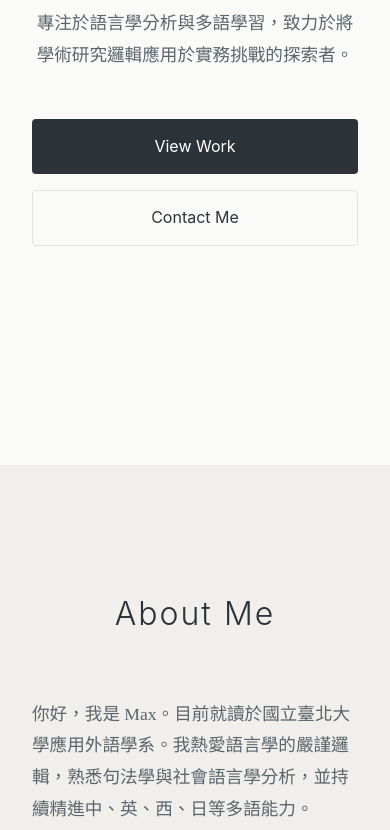
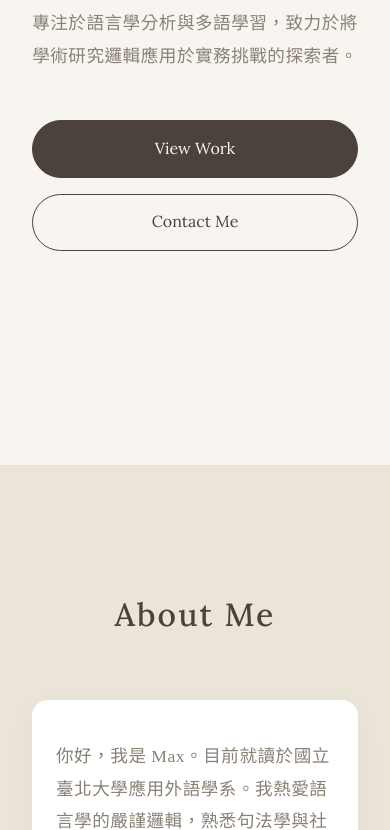
Before and after one commit to max09231211/0430, a plain HTML site: page index.html in a window 390 px wide. Shown: the part 379-1209 px from the top of the page. Drawn offline with Linux system fonts and the light colour scheme.

Commit message:
Update styles.css

```diff
--- a/styles.css
+++ b/styles.css
@@ -1,11 +1,13 @@
+/* 全域變數設定：慵懶 Jazz / Indie Lo-fi 風格 */
 :root {
-    --bg-color: #FAFAF8;
-    --bg-alt: #F0EFEB; /* 淺燕麥色 */
-    --text-main: #2C3338;
-    --text-light: #5A656B;
-    --accent-color: #556B7D;
-    --border-color: #E2E2DF;
-    --font-en: 'Inter', sans-serif;
+    --bg-color: #F8F5F0; /* 暖調奶油白，像有溫度的紙張 */
+    --bg-alt: #EBE5D9;   /* 拿鐵燕麥色，增加微醺的層次感 */
+    --text-main: #4A423B; /* 咖啡深棕色，比純黑更溫柔、不刺眼 */
+    --text-light: #8A8175; /* 褪色感的次要文字 */
+    --accent-color: #B07D62; /* 帶有秋天復古感的焦糖赤陶色 */
+    --border-color: #DED7C8;
+
+    --font-en: 'Lora', serif; /* 復古慵懶的英文字體 */
     --font-tw: 'Noto Serif TC', serif;
 }
 
@@ -16,16 +18,26 @@ body {
     font-family: var(--font-en);
     background-color: var(--bg-color);
     color: var(--text-main);
-    line-height: 1.8;
+    line-height: 1.85; /* 稍微加寬行高，讓閱讀更有呼吸感 */
 }
 
-p { font-family: var(--font-tw); color: var(--text-light); font-size: 1.1rem; }
+h1, h2, h3 {
+    font-weight: 500;
+}
+
+p {
+    font-family: var(--font-tw);
+    color: var(--text-light);
+    font-size: 1.1rem;
+    letter-spacing: 0.5px; /* 中文稍微拉開字距，增加鬆弛感 */
+    margin-bottom: 1.5rem;
+}
 
 /* 導覽列 */
 .navbar {
     position: fixed;
     top: 0; width: 100%;
-    background-color: rgba(250, 250, 248, 0.95);
+    background-color: rgba(248, 245, 240, 0.95); /* 配合背景色 */
     backdrop-filter: blur(5px);
     border-bottom: 1px solid var(--border-color);
     z-index: 1000;
@@ -45,7 +57,7 @@ p { font-family: var(--font-tw); color: var(--text-light); font-size: 1.1rem; }
 .nav-links { list-style: none; display: flex; gap: 2rem; }
 .nav-links a {
     text-decoration: none; color: var(--text-light);
-    font-size: 0.95rem; position: relative; padding-bottom: 4px;
+    font-size: 1rem; position: relative; padding-bottom: 4px;
 }
 .nav-links a:hover { color: var(--text-main); }
 .nav-links a::after {
@@ -55,52 +67,60 @@ p { font-family: var(--font-tw); color: var(--text-light); font-size: 1.1rem; }
 }
 .nav-links a:hover::after { width: 100%; }
 
-/* Sections */
+/* Sections 共用 */
 .section { padding: 120px 2rem; min-height: 60vh; }
 .container { max-width: 900px; margin: 0 auto; }
-.section-title { font-size: 2rem; font-weight: 300; margin-bottom: 3.5rem; text-align: center; letter-spacing: 2px; }
+.section-title { font-size: 2rem; font-weight: 500; margin-bottom: 3.5rem; text-align: center; letter-spacing: 2px; }
 
 /* 背景交替 */
 .about-section, .courses-section { background-color: var(--bg-alt); }
 
 /* Hero */
 .hero-section { min-height: 100vh; text-align: center; display: flex; align-items: center; }
-.hero-title { font-size: 3.5rem; font-weight: 600; margin-bottom: 1.5rem; }
+.hero-title { font-size: 3.5rem; font-weight: 500; margin-bottom: 1.5rem; }
 .chinese-name { font-family: var(--font-tw); font-weight: 400; color: var(--accent-color); margin-left: 10px; }
 .hero-subtitle { max-width: 600px; margin: 0 auto 3rem; }
 .hero-actions { display: flex; justify-content: center; gap: 1rem; }
 
-.btn { padding: 0.8rem 2.5rem; border-radius: 4px; text-decoration: none; transition: all 0.3s ease; }
-.btn-primary { background: var(--text-main); color: #fff; }
-.btn-secondary { border: 1px solid var(--border-color); color: var(--text-main); }
-.btn-primary:hover { transform: translateY(-2px); opacity: 0.9; }
+/* 按鈕樣式 (圓潤膠囊狀) */
+.btn { padding: 0.8rem 2.5rem; border-radius: 50px; text-decoration: none; transition: all 0.3s ease; cursor: pointer;}
+.btn-primary { background: var(--text-main); color: var(--bg-color); border: 1px solid var(--text-main); }
+.btn-secondary { border: 1px solid var(--text-main); color: var(--text-main); }
+.btn-primary:hover { background: var(--accent-color); border-color: var(--accent-color); color: #fff; transform: translateY(-2px); }
+.btn-secondary:hover { background: rgba(74, 66, 59, 0.05); transform: translateY(-2px); }
+
+/* About Content */
+.about-content { background: #fff; padding: 3.5rem; border-radius: 16px; box-shadow: 0 10px 30px rgba(74, 66, 59, 0.04); }
 
 /* Skills Grid */
 .skills-grid { display: grid; grid-template-columns: repeat(auto-fit, minmax(200px, 1fr)); gap: 2rem; }
 .skill-category h3 { font-size: 1rem; margin-bottom: 1rem; color: var(--accent-color); border-left: 3px solid var(--accent-color); padding-left: 10px; }
 .skill-tags { display: flex; flex-wrap: wrap; gap: 0.6rem; }
-.tag { background: #fff; padding: 4px 12px; border-radius: 20px; font-size: 0.85rem; border: 1px solid var(--border-color); color: var(--text-light); }
+/* 技能標籤 (溫潤圓角) */
+.tag { background: var(--bg-color); padding: 6px 16px; border-radius: 30px; font-size: 0.85rem; border: 1px solid var(--border-color); color: var(--text-main); }
 
 /* Courses & Projects Cards */
 .courses-grid, .projects-grid { display: grid; grid-template-columns: repeat(auto-fit, minmax(300px, 1fr)); gap: 2rem; }
-.card { background: #fff; padding: 2rem; border-radius: 8px; box-shadow: 0 4px 15px rgba(0,0,0,0.03); transition: transform 0.3s ease; }
+/* 卡片 (圓潤、柔和陰影) */
+.card { background: #fff; padding: 2.5rem 2rem; border-radius: 16px; box-shadow: 0 10px 30px rgba(74, 66, 59, 0.04); transition: transform 0.4s cubic-bezier(0.165, 0.84, 0.44, 1); }
 .card:hover { transform: translateY(-5px); }
 .card h3 { margin-bottom: 0.5rem; font-size: 1.25rem; }
-.card-meta { font-size: 0.85rem; color: var(--accent-color); margin-bottom: 1rem; }
-.card-desc { font-size: 0.95rem; margin-bottom: 1.5rem; }
+.card-meta { font-size: 0.85rem; color: var(--accent-color); margin-bottom: 1rem; font-family: var(--font-en); }
+.card-desc { font-size: 0.95rem; margin-bottom: 0; }
 
 /* Contact */
 .contact-section { text-align: center; }
 .contact-item {
     display: inline-block; padding: 0.8rem 3rem; border: 1px solid var(--text-main);
-    border-radius: 50px; text-decoration: none; color: var(--text-main); font-weight: 600;
+    border-radius: 50px; text-decoration: none; color: var(--text-main); font-weight: 500;
+    transition: all 0.3s ease;
 }
-.contact-item:hover { background: var(--text-main); color: #fff; }
+.contact-item:hover { background: var(--text-main); color: var(--bg-color); }
 
 .footer { text-align: center; padding: 4rem 2rem; border-top: 1px solid var(--border-color); color: var(--text-light); font-size: 0.85rem; }
 
 /* 手機選單 */
-.menu-toggle { display: none; flex-direction: column; gap: 5px; cursor: pointer; }
+.menu-toggle { display: none; flex-direction: column; gap: 5px; cursor: pointer; background: transparent; border: none; padding: 5px; }
 .menu-toggle .bar { width: 22px; height: 2px; background: var(--text-main); transition: 0.3s; }
 
 @media (max-width: 768px) {
@@ -115,4 +135,5 @@ p { font-family: var(--font-tw); color: var(--text-light); font-size: 1.1rem; }
     .nav-links a { padding: 1rem; display: block; }
     .hero-title { font-size: 2.5rem; display: flex; flex-direction: column; }
     .hero-actions { flex-direction: column; }
+    .about-content { padding: 2.5rem 1.5rem; }
 }
```
